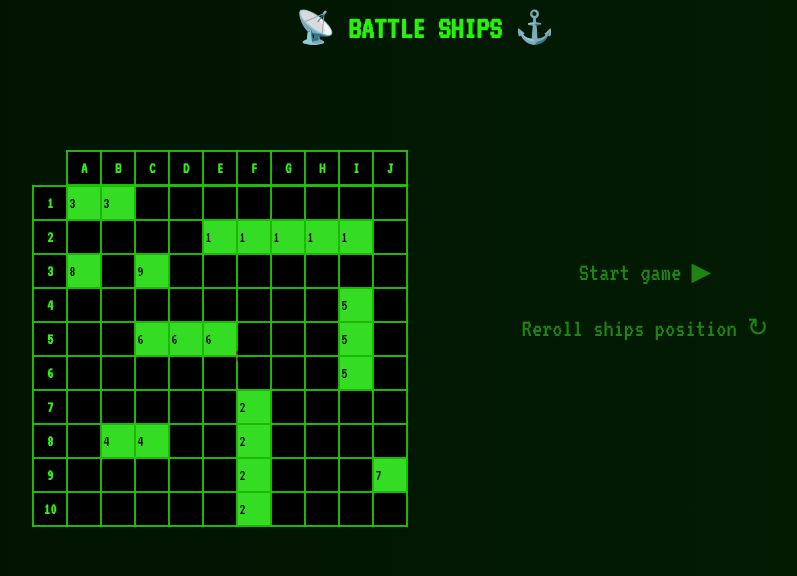
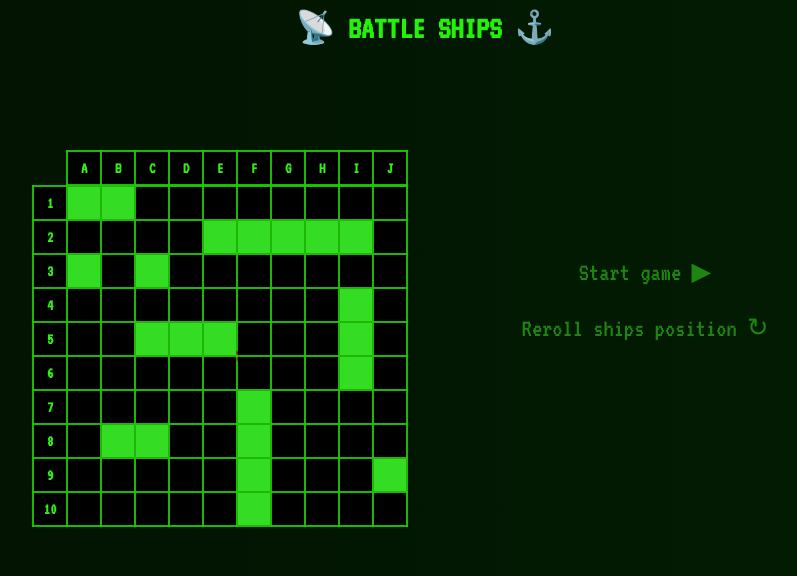
Before and after one commit to JaroslawOgonowski/battle-ships, a React (Create React App) app: page / in a window 1280 px wide. Shown: the top 576 px of the page, without its empty margins (215-1012 px from the left). Built offline with nearby package versions, Linux system fonts and the light colour scheme.

Commit message:
remove cell values

```diff
--- a/src/Components/Board/index.tsx
+++ b/src/Components/Board/index.tsx
@@ -284,7 +284,6 @@ export const Board: React.FC<BoardProps> = ({
                       rowIndex + 1
                     })`}
                   >
-                    {cell.value}
                   </StyledCell>
                 ))}
               </tr>
```
